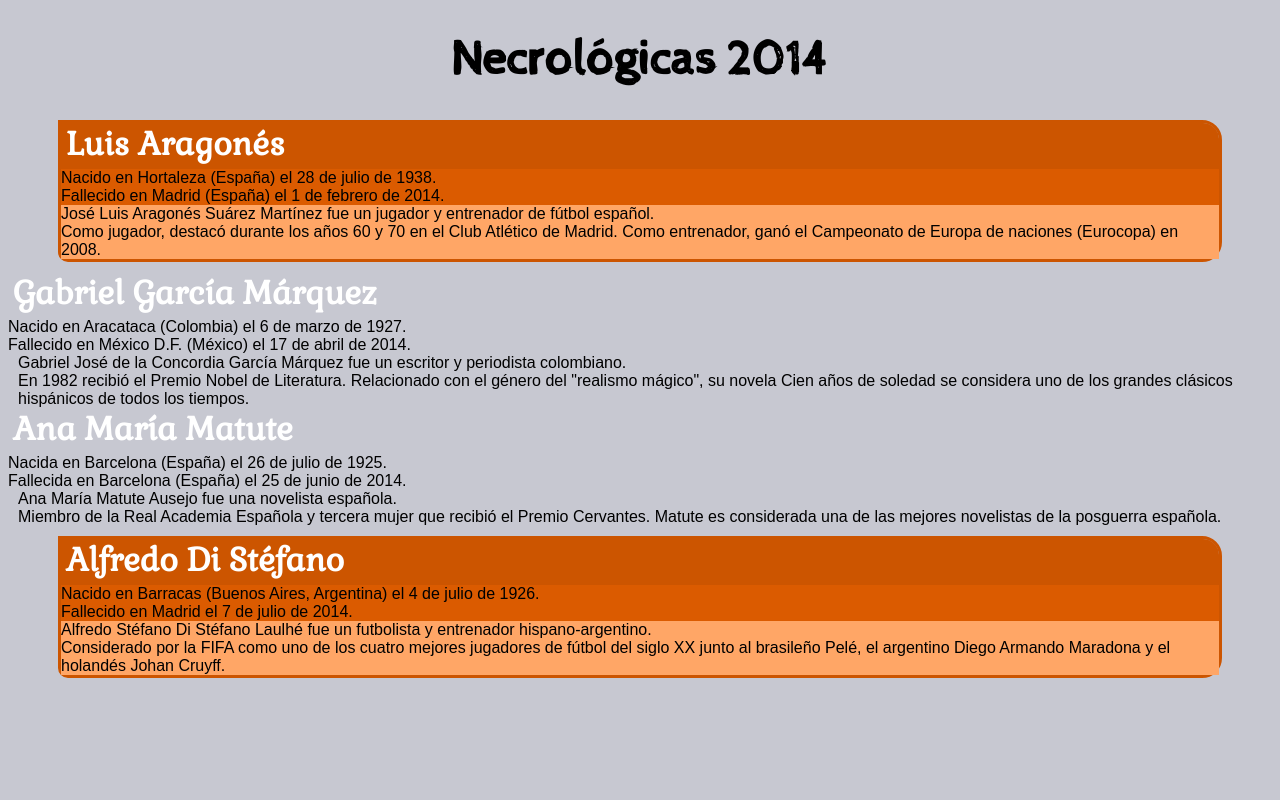
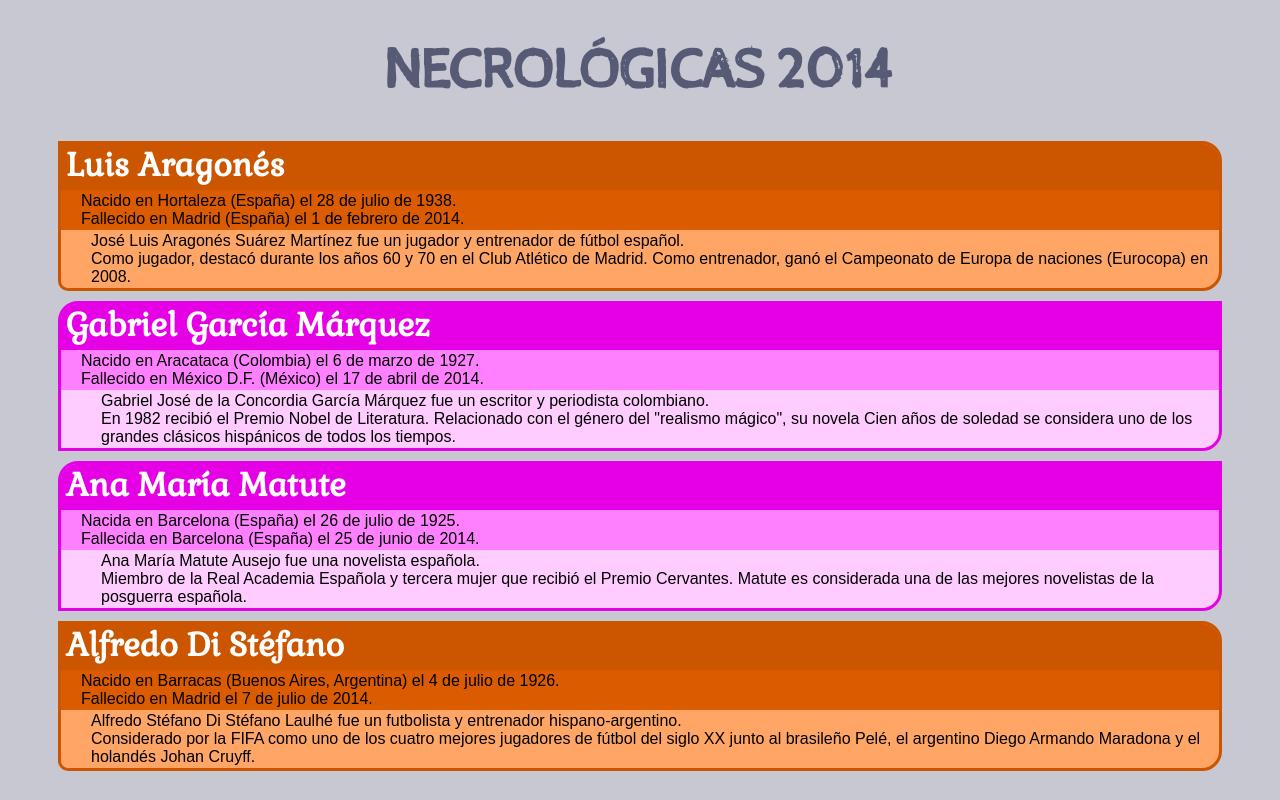
Before and after one commit to Javi9801/DIWEB, a plain HTML site: page 03.01.06_Necrologicas/necrologicas-2014.html in a window 1280 px wide. Drawn offline with Linux system fonts and the light colour scheme.

Commit message:
Definitvo

```diff
--- a/03.01.06_Necrologicas/style.css
+++ b/03.01.06_Necrologicas/style.css
@@ -18,9 +18,10 @@ body{
 
 h1{
     font-family: "cabin-sketch";
-    font-size: 3rem;
+    font-size: 3.5rem;
     text-align: center;
-    text-transform: capitalize;
+    text-transform: uppercase;
+    color: #575A75;
 
 }
 
@@ -28,6 +29,21 @@ article.futbol{
     margin: 10px 50px;
     border: 3px solid hsl(25, 100%, 40%);
     border-radius: 0px 20px 20px 10px;
+    background-color: hsl(25, 100%, 70%);
+}
+
+
+
+article.literatura{
+    margin: 10px 50px;
+    border: 3px solid #E600E6;
+    border-radius: 20px 0;
+    background-color: hsl(300, 100%, 90%)
+}
+
+article.literatura h2{
+    border-top-left-radius:16px;
+    background-color: #E600E6;
 }
 
 article.futbol h2{
@@ -50,21 +66,30 @@ h2{
 
 
 div{
-    padding: 0px;
+    padding: 2px 10px;
 }
 
-.vida{
-    margin:0 10px;
-}
 .futbol .datos{
     background-color: #DB5B00;
 }
 
 .futbol .vida{
     margin: 0px;
-    background-color: #FFA666;
+}
+
+.literatura .datos{
+    background-color: #FF80FF;
+}
+
+.literatura .vida{
+    margin: 0 10px;
 }
 
 p{
     margin: 0px;
+    padding-left: 10px;
 }
+
+.vida p{
+    padding-left: 20px;
+}
```
